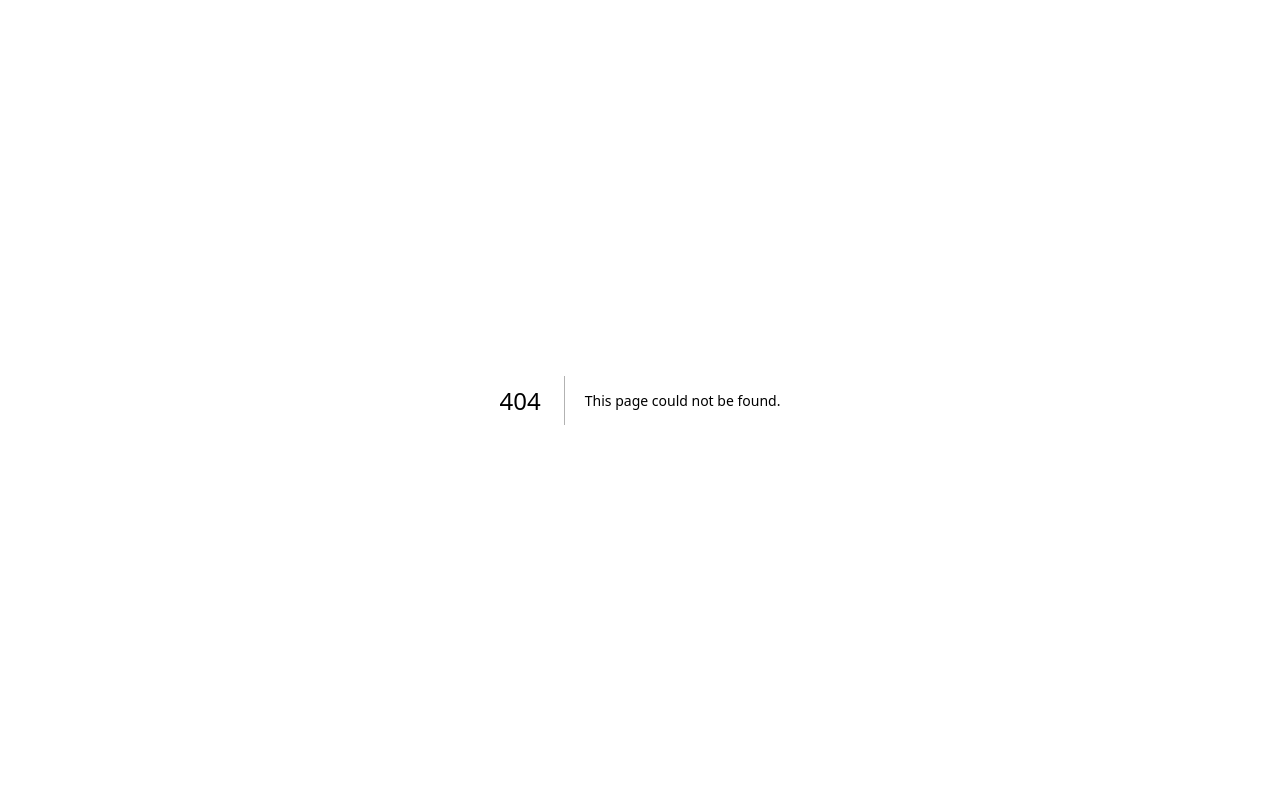
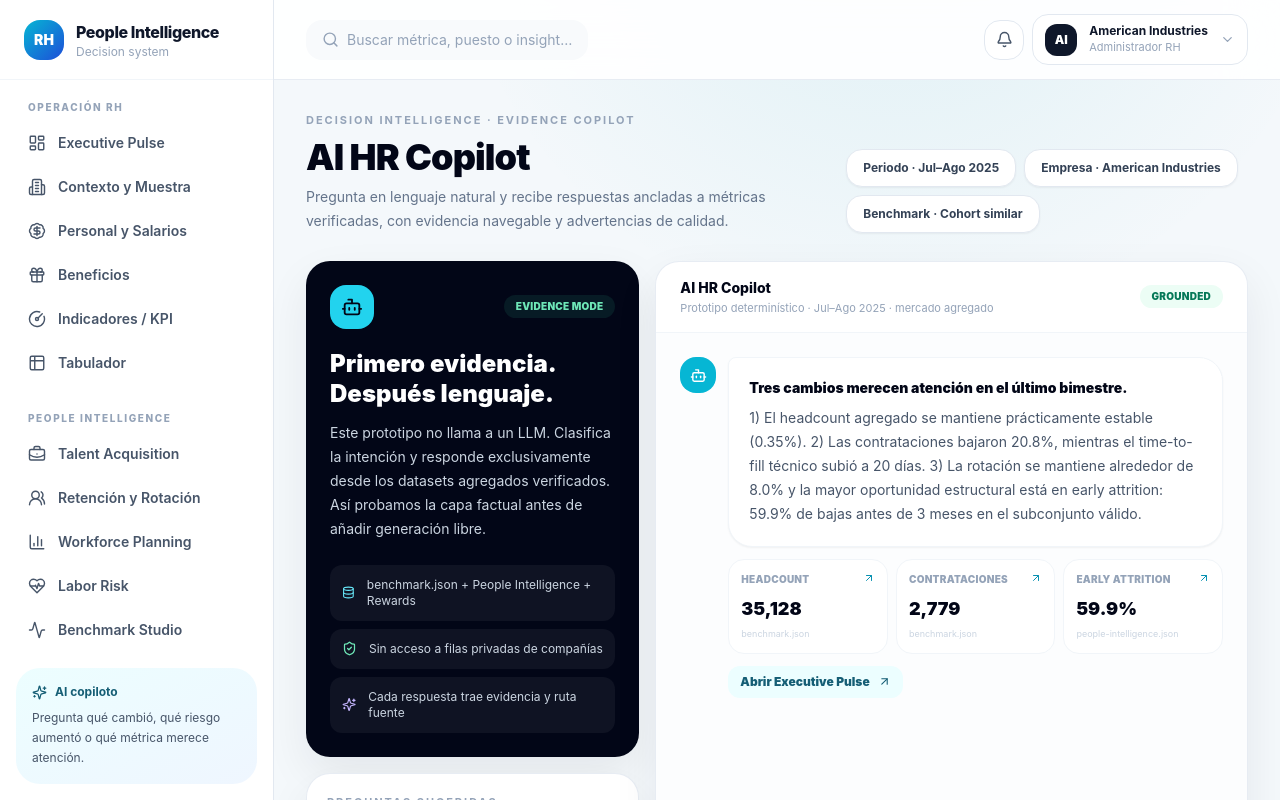
Before and after one commit to ellieeeGB/RH-platform, a Next.js app: page /copilot in a window 1280 px wide. Before the commit this address had no page. Shown: the top 800 px of the page. Built offline with nearby package versions, Linux system fonts and the light colour scheme.

Commit message:
feat: add grounded HR copilot route

```diff
--- /dev/null
+++ b/src/app/copilot/page.tsx
@@ -0,0 +1,15 @@
+import { DashboardFrame, PageHeader } from "@/components/dashboard-frame";
+import { HRCopilot } from "@/components/hr-copilot";
+
+export default function CopilotPage() {
+  return (
+    <DashboardFrame>
+      <PageHeader
+        eyebrow="Decision Intelligence · Evidence Copilot"
+        title="AI HR Copilot"
+        description="Pregunta en lenguaje natural y recibe respuestas ancladas a métricas verificadas, con evidencia navegable y advertencias de calidad."
+      />
+      <HRCopilot />
+    </DashboardFrame>
+  );
+}
```
